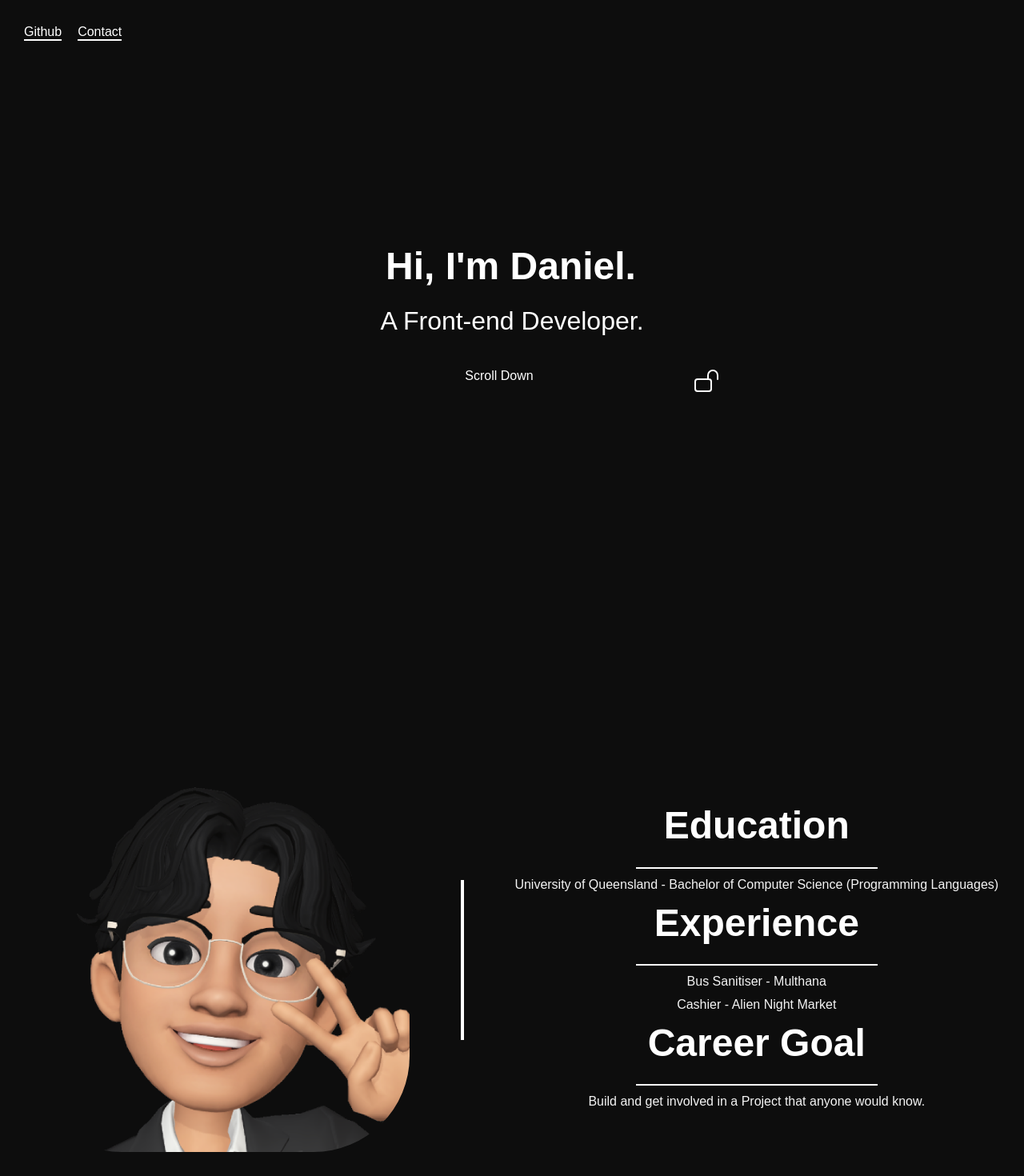
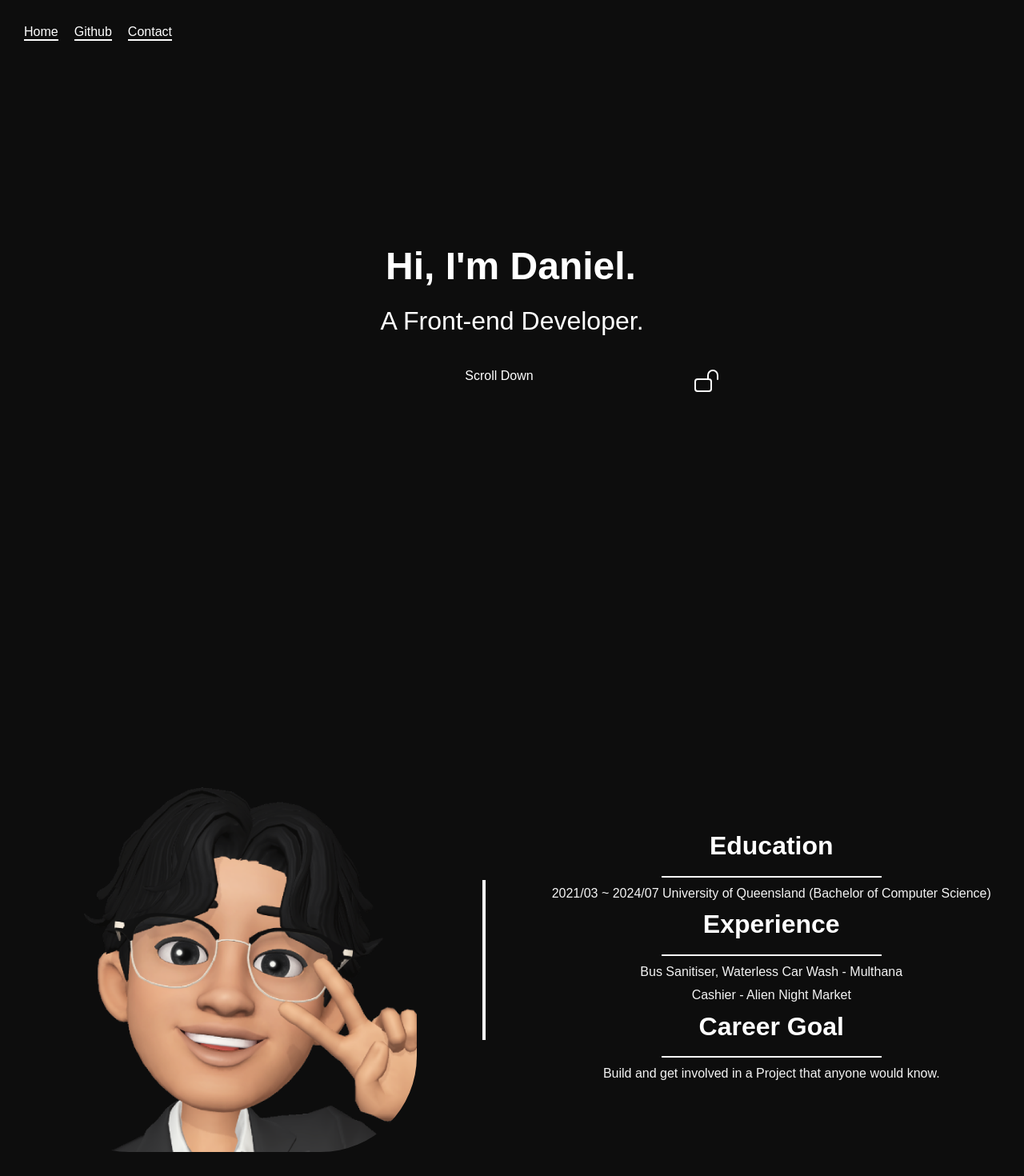
Before and after one commit to danielhc0228/my-portfolio, a React (Vite) app: page / in a window 1280 px wide. Shown: the top 1470 px of the page at 80% size. Built offline with nearby package versions, Linux system fonts and the light colour scheme.

Commit message:
Create NotFound.tsx for users accessing nonexisting pages and create Header.tsx for header links in Intro.tsx.

```diff
--- a/src/App.tsx
+++ b/src/App.tsx
@@ -4,12 +4,15 @@ import Footer from "./components/Footer";
 import Intro from "./components/Intro";
 import Me from "./components/Me";
 import Projects from "./components/Projects";
-import Contact from "./components/Contact";
+import Board from "./components/Board";
+import NotFound from "./components/NotFound";
+import Header from "./components/Header";
 
 function App() {
     const [isUnlocked, setIsUnlocked] = useState(true);
     return (
         <Router>
+            <Header />
             <Routes>
                 <Route
                     path='/'
@@ -28,7 +31,8 @@ function App() {
                         </>
                     }
                 />
-                <Route path='/contact' element={<Contact />} />
+                <Route path='/board' element={<Board />} />
+                <Route path='*' element={<NotFound />} />
             </Routes>
 
             <Footer></Footer>
--- a/src/components/Contact.tsx
+++ b/src/components/Board.tsx
@@ -11,8 +11,8 @@ const Container = styled.div`
     gap: 40px;
 `;
 
-const Contact = () => {
+const Board = () => {
     return <Container>hi</Container>;
 };
 
-export default Contact;
+export default Board;
--- /dev/null
+++ b/src/components/Header.tsx
@@ -0,0 +1,41 @@
+import { Link } from "react-router-dom";
+import styled from "styled-components";
+
+const Container = styled.div`
+    position: absolute;
+    top: 30px;
+    left: 30px;
+    width: 100%;
+    display: flex;
+    gap: 20px;
+`;
+
+const HeaderLinks = styled.a`
+    border-bottom: 2px solid white;
+    transition: transform 0.3s ease, box-shadow 0.3s ease;
+
+    &:hover {
+        transform: translateY(-8px);
+        box-shadow: 0px 5px 10px rgba(54, 54, 54, 0.6);
+        cursor: pointer;
+    }
+`;
+
+export default function Header() {
+    return (
+        <Container>
+            <HeaderLinks>
+                <Link to='/'>Home</Link>
+            </HeaderLinks>
+            <HeaderLinks
+                href='https://github.com/danielhc0228/my-portfolio'
+                target='_blank'
+            >
+                Github
+            </HeaderLinks>
+            <HeaderLinks>
+                <Link to='/board'>Contact</Link>
+            </HeaderLinks>
+        </Container>
+    );
+}
--- a/src/components/Intro.tsx
+++ b/src/components/Intro.tsx
@@ -1,7 +1,6 @@
 import styled, { keyframes } from "styled-components";
 import { DragDropContext, Droppable, Draggable } from "@hello-pangea/dnd";
 import { AnimatePresence, motion } from "framer-motion";
-import { Link } from "react-router-dom";
 
 const Container = styled.div`
     height: 100vh;
@@ -58,26 +57,6 @@ const Lock = styled.div`
     gap: 200px;
 `;
 
-const Header = styled.div`
-    position: absolute;
-    top: 30px;
-    left: 30px;
-    width: 100%;
-    display: flex;
-    gap: 20px;
-`;
-
-const HeaderLinks = styled.a`
-    border-bottom: 2px solid white;
-    transition: transform 0.3s ease, box-shadow 0.3s ease;
-
-    &:hover {
-        transform: translateY(-8px);
-        box-shadow: 0px 5px 10px rgba(54, 54, 54, 0.6);
-        cursor: pointer;
-    }
-`;
-
 type IntroProps = {
     isUnlocked: boolean;
     setIsUnlocked: (value: boolean) => void;
@@ -101,17 +80,6 @@ const Intro = ({ isUnlocked, setIsUnlocked }: IntroProps) => {
 
     return (
         <Container>
-            <Header>
-                <HeaderLinks
-                    href='https://github.com/danielhc0228/my-portfolio'
-                    target='_blank'
-                >
-                    Github
-                </HeaderLinks>
-                <HeaderLinks>
-                    <Link to='/contact'>Contact</Link>
-                </HeaderLinks>
-            </Header>
             <TextWrapper>
                 <TypingText>Hi, I'm Daniel.</TypingText>
                 <FadeInText>A Front-end Developer.</FadeInText>
--- a/src/components/Me.tsx
+++ b/src/components/Me.tsx
@@ -59,7 +59,7 @@ const typing = keyframes`
 `;
 
 const SectionTitle = styled.h1<{ isVisible: boolean }>`
-    font-size: 3rem;
+    font-size: 2rem;
     font-weight: bold;
     color: white;
     text-align: center; // Always keep centered
@@ -177,15 +177,17 @@ export default function Me() {
                         </SectionTitle>
                         <Divider />
                         <SubTitle>
-                            University of Queensland - Bachelor of Computer
-                            Science (Programming Languages)
+                            2021/03 ~ 2024/07 University of Queensland (Bachelor
+                            of Computer Science)
                         </SubTitle>
 
                         <SectionTitle isVisible={isImageVisible}>
                             <span>Experience</span>
                         </SectionTitle>
                         <Divider />
-                        <SubTitle>Bus Sanitiser - Multhana</SubTitle>
+                        <SubTitle>
+                            Bus Sanitiser, Waterless Car Wash - Multhana
+                        </SubTitle>
                         <SubTitle>Cashier - Alien Night Market</SubTitle>
 
                         <SectionTitle isVisible={isImageVisible}>
--- /dev/null
+++ b/src/components/NotFound.tsx
@@ -0,0 +1,21 @@
+// components/NotFound.jsx
+import styled from "styled-components";
+const Container = styled.div`
+    height: 60vh;
+    display: flex;
+    flex-direction: column;
+    align-items: center;
+    justify-content: center;
+    background: #0d0d0d;
+    color: white;
+`;
+function NotFound() {
+    return (
+        <Container>
+            <h1>404 - Page Not Found</h1>
+            <p>Oops! The page you're looking for doesn't exist.</p>
+        </Container>
+    );
+}
+
+export default NotFound;
```
